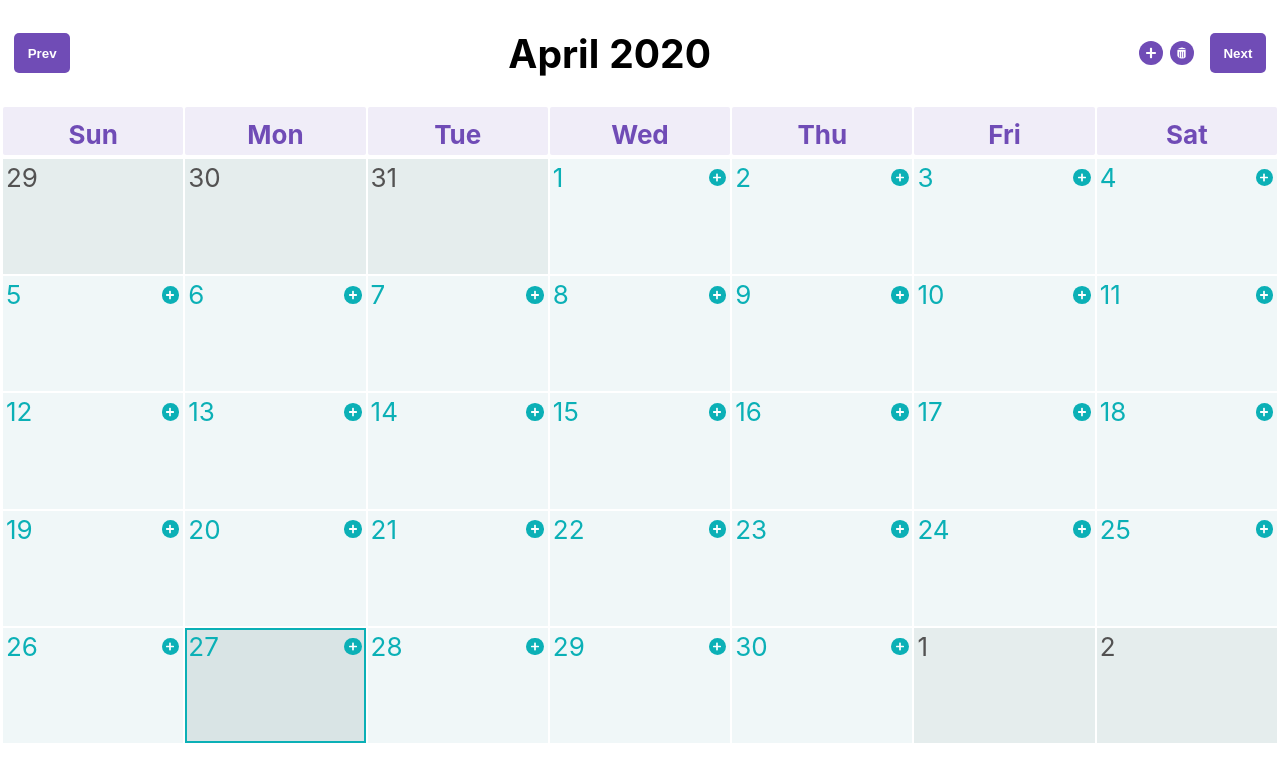
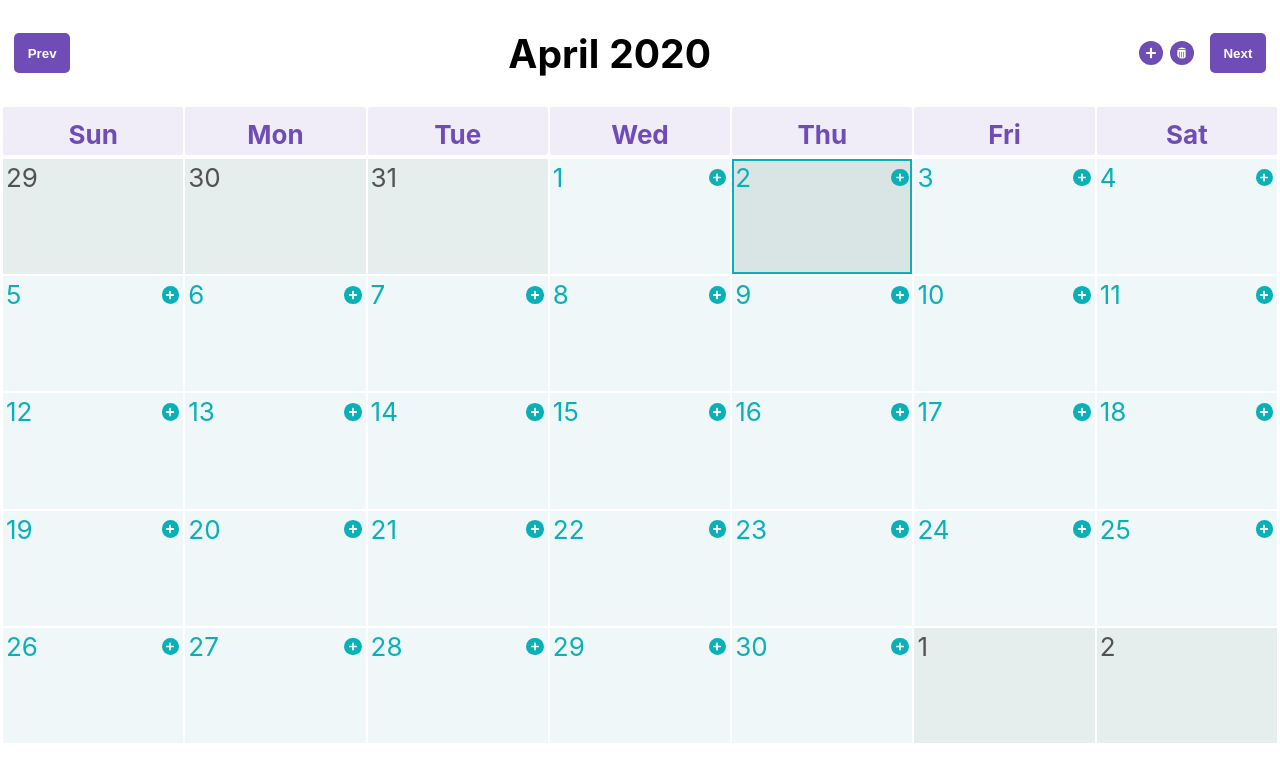
Before and after one commit to Estebmaister/react-calendar, a React (Create React App) app: page / in a window 1280 px wide. Shown: the top 782 px of the page. Built offline with nearby package versions, Linux system fonts and the light colour scheme.

Commit message:
:bug: Fixed states dispatch

```diff
--- a/src/App.js
+++ b/src/App.js
@@ -4,9 +4,7 @@ import { connect } from "react-redux";
 import * as actions from "./app/actions";
 
 // ----------- Redux configuration
-const mapStateToProps = (state) => {
-  return { ...state };
-};
+const mapStateToProps = (state) => ({ ...state });
 
 const mapDispatchToProps = (dispatch) => {
   return {
--- a/src/app/actions/index.js
+++ b/src/app/actions/index.js
@@ -1,7 +1,6 @@
-/*
- * action types
+/**
+ * Action types
  */
-
 export const ADD_REMINDER = "ADD_REMINDER";
 export const EDIT_REMINDER = "EDIT_REMINDER";
 export const DELETE_REMINDER = "DELETE_REMINDER";
@@ -10,34 +9,33 @@ export const DELETE_ALL_DAY_REMINDERS = "DELETE_ALL_DAY_REMINDERS";
 export const NEXT_MONTH = "NEXT_MONTH";
 export const PREV_MONTH = "PREV_MONTH";
 
-/*
- * action creators
+/**
+ * Action creators
  */
-
-export function addReminder(data) {
-  return { type: ADD_REMINDER, payload: data };
+export function addReminder(payload) {
+  return { type: ADD_REMINDER, payload };
 }
 
-export function editReminder(data) {
-  return { type: EDIT_REMINDER, payload: data };
+export function editReminder(payload) {
+  return { type: EDIT_REMINDER, payload };
 }
 
-export function deleteReminder(data) {
-  return { type: DELETE_REMINDER, payload: data };
+export function deleteReminder(payload) {
+  return { type: DELETE_REMINDER, payload };
 }
 
-export function deleteAllReminders(data) {
-  return { type: DELETE_ALL_REMINDERS, payload: data };
+export function deleteAllReminders(payload) {
+  return { type: DELETE_ALL_REMINDERS, payload };
 }
 
-export function deleteAllDayReminders(data) {
-  return { type: DELETE_ALL_DAY_REMINDERS, payload: data };
+export function deleteAllDayReminders(payload) {
+  return { type: DELETE_ALL_DAY_REMINDERS, payload };
 }
 
-export function nextMonth(data) {
-  return { type: NEXT_MONTH, payload: data };
+export function nextMonth(payload) {
+  return { type: NEXT_MONTH, payload };
 }
 
-export function prevMonth(data) {
-  return { type: PREV_MONTH, payload: data };
+export function prevMonth(payload) {
+  return { type: PREV_MONTH, payload };
 }
--- a/src/app/reducers/reminders.js
+++ b/src/app/reducers/reminders.js
@@ -10,9 +10,13 @@ export default function reminder(state = {}, action) {
   switch (action.type) {
     case ADD_REMINDER:
     case DELETE_REMINDER:
-    case DELETE_ALL_REMINDERS:
     case DELETE_ALL_DAY_REMINDERS:
     case EDIT_REMINDER:
+      return {
+        ...state,
+        payload: action.payload,
+      }
+    case DELETE_ALL_REMINDERS:
       return action.payload;
     default:
       return state;
--- a/src/components/calendar/index.js
+++ b/src/components/calendar/index.js
@@ -1,5 +1,4 @@
 import React from "react";
-import { connect } from "react-redux";
 import moment from "moment";
 import Day from "./Day.js";
 import ReminderDialog from "./ReminderDialog.js";
@@ -14,7 +13,7 @@ class Calendar extends React.Component {
     this.state = {
       dateNow: moment(),
       selectedDay: moment().date(),
-      reminders: {},
+      reminders: props.reminders,
     };
 
     this.weekdaysShortName = moment.weekdaysShort().map((day) => (
@@ -70,21 +69,21 @@ class Calendar extends React.Component {
     for (let day = 1; day <= this.lastDayOfMonth(); day++) {
       let fullDate = moment({
         day: day,
-        month: this.state.dateNow.month(),
+        month: moment().month(),
       }).format("YYYY-MM-DD");
       daysInMonth.push(
         <Day
           key={"day" + day}
           day={day}
-          month={this.state.dateNow.month()}
-          currentDay={day === this.state.selectedDay ? "today" : ""}
+          month={moment().month()}
+          currentDay={day === 2 ? "today" : ""}
           onDayClick={this.onDayClick}
-          fullDate={moment({ day: day, month: this.state.dateNow.month() })}
+          fullDate={moment({ day: day, month: moment().month() })}
           addReminder={this.addReminder}
           editReminder={this.editReminder}
           deleteReminder={this.deleteReminder}
           deleteAllReminders={this.deleteAllDayReminders}
-          remindersUp={this.props.reminders[fullDate]}
+          reminders={this.props.reminders[fullDate]}
         />
       );
     }
@@ -184,8 +183,8 @@ class Calendar extends React.Component {
   editReminder = (fullDate, index, newReminder) => {
     // If date was changed
     if (fullDate !== newReminder.date) {
+      this.addReminder(newReminder.date, newReminder);
       this.deleteReminder(fullDate, index);
-      this.addReminder(newReminder.date, newReminder);
     } else {
       let newReminders = this.props.reminders;
       let arrayOfReminders = newReminders[fullDate];
@@ -270,4 +269,6 @@ class Calendar extends React.Component {
   }
 }
 
-export default connect()(Calendar);
+
+
+export default Calendar;
```
